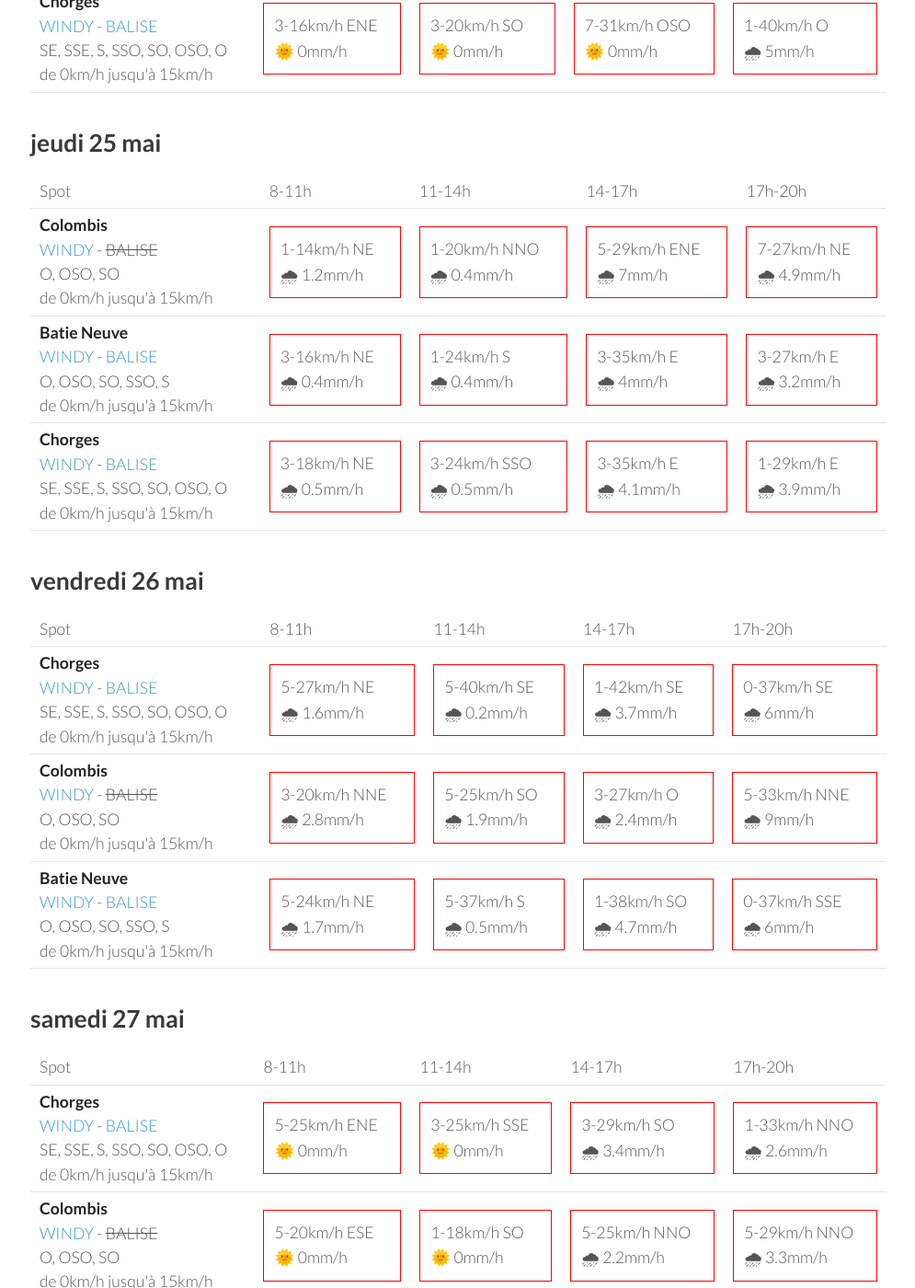
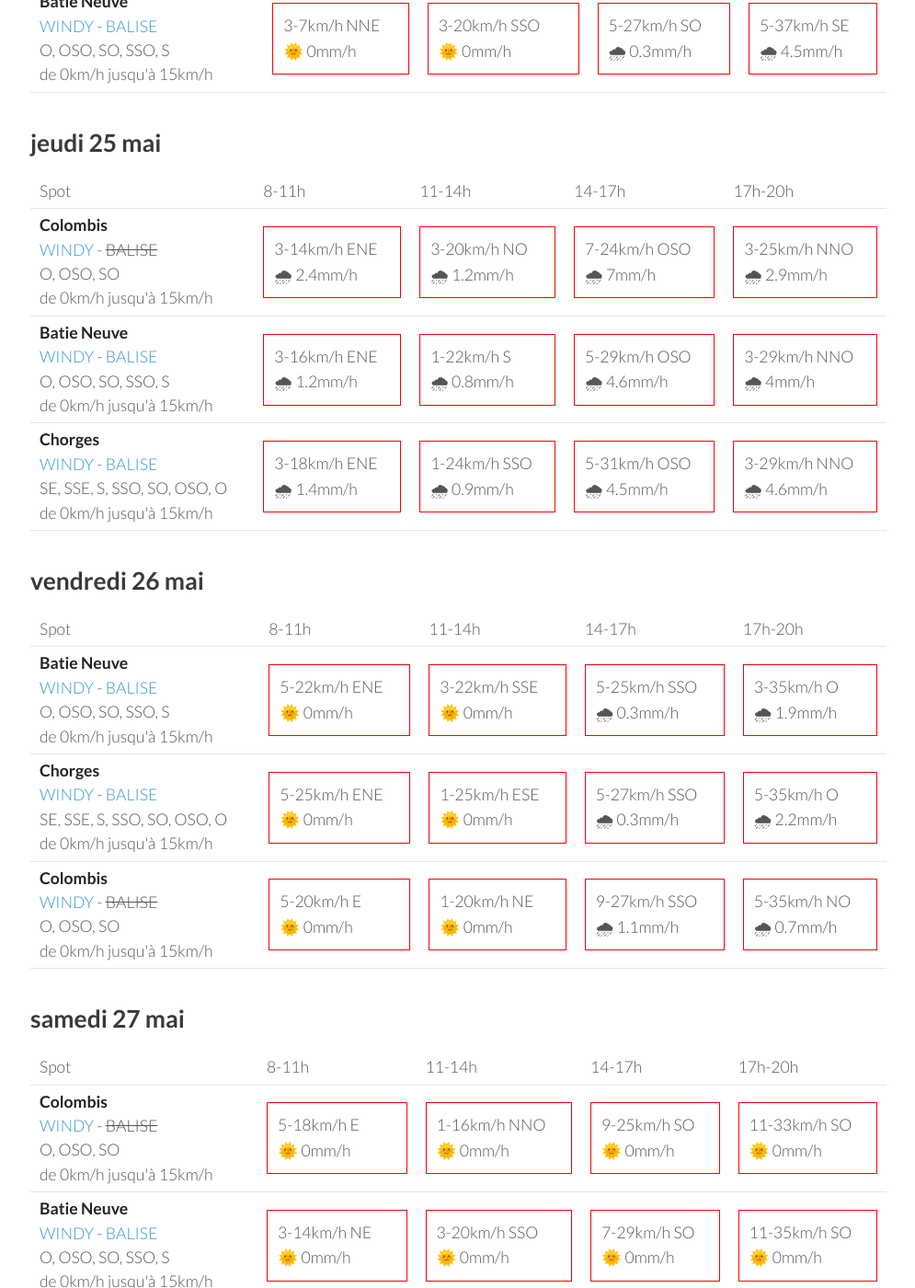
Before and after one commit to parapente-dans-le-nord/parapente-dans-le-nord.github.io, a Jekyll site: the page built from serre_poncon.markdown, in a window 1280 px wide and 1400 px high, scrolled down 1568 px. Shown: the whole window at 92% size, without its empty margins (25-1020 px from the left). Built offline with Jekyll 4.4.1, drawn with Linux system fonts in a browser that asks for light colours; some of the changed text lies outside the part shown.

Commit message:
update index.markdown

```diff
--- a/serre_poncon.markdown
+++ b/serre_poncon.markdown
@@ -25,27 +25,27 @@ page mise à jour le lundi 22 mai 17:31
         <td><strong>Batie Neuve</strong><br><a href="https://windy.com/44.584/6.236?44.559,6.262,10,m:eTtagly">WINDY</a> - <span class=""><a href="https://www.openwindmap.org/PP554">BALISE</a> </span><br> <span class="vent-favorable">O, OSO, SO, SSO, S</span><br><span class="force-vent">de 0km/h jusqu'à 15km/h</span> </td>
 
             <td><div class="not-flyable"><p>0-0km/h NA</p><p>🌧️ 0mm/h</p></div></td>
-            <td><div class="flyable"><p>5-14km/h SO</p><p>🌞 0mm/h</p></div></td>
-            <td><div class="not-flyable"><p>3-18km/h N</p><p>🌞 6mm/h</p></div></td>
-            <td><div class="not-flyable"><p>7-22km/h O</p><p>🌞 0.3mm/h</p></div></td>
+            <td><div class="not-flyable"><p>0-0km/h NA</p><p>🌧️ 0mm/h</p></div></td>
+            <td><div class="not-flyable"><p>0-0km/h NA</p><p>🌧️ 0mm/h</p></div></td>
+            <td><div class="not-flyable"><p>5-20km/h OSO</p><p>🌞 0mm/h</p></div></td>
+
+    </tr>
+<tr>
+        <td><strong>Colombis</strong><br><a href="https://windy.com/44.494/6.216?44.559,6.262,10">WINDY</a> - <span class="no-balise"> BALISE </span><br> <span class="vent-favorable">O, OSO, SO</span><br><span class="force-vent">de 0km/h jusqu'à 15km/h</span> </td>
+
+            <td><div class="not-flyable"><p>0-0km/h NA</p><p>🌧️ 0mm/h</p></div></td>
+            <td><div class="not-flyable"><p>0-0km/h NA</p><p>🌧️ 0mm/h</p></div></td>
+            <td><div class="not-flyable"><p>0-0km/h NA</p><p>🌧️ 0mm/h</p></div></td>
+            <td><div class="not-flyable"><p>5-11km/h S</p><p>🌞 0mm/h</p></div></td>
 
     </tr>
 <tr>
         <td><strong>Chorges</strong><br><a href="https://windy.com/44.578/6.280?44.559,6.262,10">WINDY</a> - <span class=""><a href="https://www.openwindmap.org/PP554">BALISE</a> </span><br> <span class="vent-favorable">SE, SSE, S, SSO, SO, OSO, O</span><br><span class="force-vent">de 0km/h jusqu'à 15km/h</span> </td>
 
             <td><div class="not-flyable"><p>0-0km/h NA</p><p>🌧️ 0mm/h</p></div></td>
-            <td><div class="not-flyable"><p>7-16km/h OSO</p><p>🌞 0mm/h</p></div></td>
-            <td><div class="not-flyable"><p>5-14km/h ESE</p><p>🌞 2.7mm/h</p></div></td>
-            <td><div class="not-flyable"><p>9-20km/h O</p><p>🌞 0mm/h</p></div></td>
-
-    </tr>
-<tr>
-        <td><strong>Colombis</strong><br><a href="https://windy.com/44.494/6.216?44.559,6.262,10">WINDY</a> - <span class="no-balise"> BALISE </span><br> <span class="vent-favorable">O, OSO, SO</span><br><span class="force-vent">de 0km/h jusqu'à 15km/h</span> </td>
-
             <td><div class="not-flyable"><p>0-0km/h NA</p><p>🌧️ 0mm/h</p></div></td>
-            <td><div class="not-flyable"><p>7-20km/h E</p><p>🌞 0mm/h</p></div></td>
-            <td><div class="not-flyable"><p>12-35km/h SO</p><p>🌞 0mm/h</p></div></td>
-            <td><div class="not-flyable"><p>9-27km/h OSO</p><p>🌞 0mm/h</p></div></td>
+            <td><div class="not-flyable"><p>0-0km/h NA</p><p>🌧️ 0mm/h</p></div></td>
+            <td><div class="not-flyable"><p>7-18km/h SO</p><p>🌞 0mm/h</p></div></td>
 
     </tr>
 
@@ -69,28 +69,28 @@ page mise à jour le lundi 22 mai 17:31
 
             <td><div class="not-flyable"><p>3-7km/h NNE</p><p>🌞 0mm/h</p></div></td>
             <td><div class="flyable"><p>5-14km/h SO</p><p>🌞 0mm/h</p></div></td>
-            <td><div class="not-flyable"><p>11-25km/h SO</p><p>🌞 0mm/h</p></div></td>
-            <td><div class="not-flyable"><p>5-24km/h NE</p><p>🌧 0.2mm/h</p></div></td>
+            <td><div class="not-flyable"><p>9-22km/h OSO</p><p>🌞 0mm/h</p></div></td>
+            <td><div class="not-flyable"><p>9-24km/h SO</p><p>🌞 0mm/h</p></div></td>
 
 
     </tr>
 <tr>
         <td><strong>Chorges</strong><br><a href="https://windy.com/44.578/6.280?44.559,6.262,10">WINDY</a> - <span class=""><a href="https://www.openwindmap.org/PP554">BALISE</a> </span><br> <span class="vent-favorable">SE, SSE, S, SSO, SO, OSO, O</span><br><span class="force-vent">de 0km/h jusqu'à 15km/h</span> </td>
 
-            <td><div class="not-flyable"><p>1-7km/h N</p><p>🌞 0mm/h</p></div></td>
+            <td><div class="not-flyable"><p>3-7km/h NNE</p><p>🌞 0mm/h</p></div></td>
             <td><div class="flyable"><p>5-12km/h SO</p><p>🌞 0mm/h</p></div></td>
-            <td><div class="not-flyable"><p>11-22km/h SO</p><p>🌞 0mm/h</p></div></td>
-            <td><div class="not-flyable"><p>18-29km/h NNO</p><p>🌧 1.6mm/h</p></div></td>
+            <td><div class="not-flyable"><p>9-22km/h OSO</p><p>🌞 0mm/h</p></div></td>
+            <td><div class="not-flyable"><p>5-22km/h SSO</p><p>🌧 0.3mm/h</p></div></td>
 
 
     </tr>
 <tr>
         <td><strong>Colombis</strong><br><a href="https://windy.com/44.494/6.216?44.559,6.262,10">WINDY</a> - <span class="no-balise"> BALISE </span><br> <span class="vent-favorable">O, OSO, SO</span><br><span class="force-vent">de 0km/h jusqu'à 15km/h</span> </td>
 
-            <td><div class="not-flyable"><p>7-16km/h ENE</p><p>🌞 0mm/h</p></div></td>
-            <td><div class="not-flyable"><p>7-16km/h SSE</p><p>🌞 0mm/h</p></div></td>
-            <td><div class="not-flyable"><p>7-24km/h OSO</p><p>🌞 0mm/h</p></div></td>
-            <td><div class="not-flyable"><p>11-27km/h SSO</p><p>🌞 0mm/h</p></div></td>
+            <td><div class="not-flyable"><p>11-24km/h NE</p><p>🌞 0mm/h</p></div></td>
+            <td><div class="not-flyable"><p>7-20km/h SE</p><p>🌞 0mm/h</p></div></td>
+            <td><div class="not-flyable"><p>9-25km/h OSO</p><p>🌞 0mm/h</p></div></td>
+            <td><div class="not-flyable"><p>11-27km/h SO</p><p>🌞 0mm/h</p></div></td>
 
 
     </tr>
@@ -113,30 +113,30 @@ page mise à jour le lundi 22 mai 17:31
 <tr>
         <td><strong>Colombis</strong><br><a href="https://windy.com/44.494/6.216?44.559,6.262,10">WINDY</a> - <span class="no-balise"> BALISE </span><br> <span class="vent-favorable">O, OSO, SO</span><br><span class="force-vent">de 0km/h jusqu'à 15km/h</span> </td>
 
-            <td><div class="not-flyable"><p>5-14km/h E</p><p>🌞 0mm/h</p></div></td>
-            <td><div class="not-flyable"><p>1-14km/h NO</p><p>🌞 0mm/h</p></div></td>
-            <td><div class="not-flyable"><p>7-27km/h O</p><p>🌞 0mm/h</p></div></td>
-            <td><div class="not-flyable"><p>1-42km/h NNO</p><p>🌧 4.4mm/h</p></div></td>
+            <td><div class="not-flyable"><p>7-16km/h NE</p><p>🌞 0mm/h</p></div></td>
+            <td><div class="not-flyable"><p>1-14km/h ONO</p><p>🌞 0mm/h</p></div></td>
+            <td><div class="not-flyable"><p>3-25km/h O</p><p>🌧 0.4mm/h</p></div></td>
+            <td><div class="not-flyable"><p>7-35km/h E</p><p>🌧 2.6mm/h</p></div></td>
+
+
+    </tr>
+<tr>
+        <td><strong>Chorges</strong><br><a href="https://windy.com/44.578/6.280?44.559,6.262,10">WINDY</a> - <span class=""><a href="https://www.openwindmap.org/PP554">BALISE</a> </span><br> <span class="vent-favorable">SE, SSE, S, SSO, SO, OSO, O</span><br><span class="force-vent">de 0km/h jusqu'à 15km/h</span> </td>
+
+            <td><div class="not-flyable"><p>3-7km/h NNE</p><p>🌞 0mm/h</p></div></td>
+            <td><div class="not-flyable"><p>3-20km/h SO</p><p>🌞 0mm/h</p></div></td>
+            <td><div class="not-flyable"><p>5-29km/h SO</p><p>🌧 0.4mm/h</p></div></td>
+            <td><div class="not-flyable"><p>5-37km/h SE</p><p>🌧 3.9mm/h</p></div></td>
 
 
     </tr>
 <tr>
         <td><strong>Batie Neuve</strong><br><a href="https://windy.com/44.584/6.236?44.559,6.262,10,m:eTtagly">WINDY</a> - <span class=""><a href="https://www.openwindmap.org/PP554">BALISE</a> </span><br> <span class="vent-favorable">O, OSO, SO, SSO, S</span><br><span class="force-vent">de 0km/h jusqu'à 15km/h</span> </td>
 
-            <td><div class="not-flyable"><p>3-14km/h NE</p><p>🌞 0mm/h</p></div></td>
+            <td><div class="not-flyable"><p>3-7km/h NNE</p><p>🌞 0mm/h</p></div></td>
             <td><div class="not-flyable"><p>3-20km/h SSO</p><p>🌞 0mm/h</p></div></td>
-            <td><div class="not-flyable"><p>7-29km/h SO</p><p>🌞 0mm/h</p></div></td>
-            <td><div class="not-flyable"><p>0-40km/h ONO</p><p>🌧 7mm/h</p></div></td>
-
-
-    </tr>
-<tr>
-        <td><strong>Chorges</strong><br><a href="https://windy.com/44.578/6.280?44.559,6.262,10">WINDY</a> - <span class=""><a href="https://www.openwindmap.org/PP554">BALISE</a> </span><br> <span class="vent-favorable">SE, SSE, S, SSO, SO, OSO, O</span><br><span class="force-vent">de 0km/h jusqu'à 15km/h</span> </td>
-
-            <td><div class="not-flyable"><p>3-16km/h ENE</p><p>🌞 0mm/h</p></div></td>
-            <td><div class="not-flyable"><p>3-20km/h SO</p><p>🌞 0mm/h</p></div></td>
-            <td><div class="not-flyable"><p>7-31km/h OSO</p><p>🌞 0mm/h</p></div></td>
-            <td><div class="not-flyable"><p>1-40km/h O</p><p>🌧 5mm/h</p></div></td>
+            <td><div class="not-flyable"><p>5-27km/h SO</p><p>🌧 0.3mm/h</p></div></td>
+            <td><div class="not-flyable"><p>5-37km/h SE</p><p>🌧 4.5mm/h</p></div></td>
 
 
     </tr>
@@ -159,30 +159,30 @@ page mise à jour le lundi 22 mai 17:31
 <tr>
         <td><strong>Colombis</strong><br><a href="https://windy.com/44.494/6.216?44.559,6.262,10">WINDY</a> - <span class="no-balise"> BALISE </span><br> <span class="vent-favorable">O, OSO, SO</span><br><span class="force-vent">de 0km/h jusqu'à 15km/h</span> </td>
 
-            <td><div class="not-flyable"><p>1-14km/h NE</p><p>🌧 1.2mm/h</p></div></td>
-            <td><div class="not-flyable"><p>1-20km/h NNO</p><p>🌧 0.4mm/h</p></div></td>
-            <td><div class="not-flyable"><p>5-29km/h ENE</p><p>🌧 7mm/h</p></div></td>
-            <td><div class="not-flyable"><p>7-27km/h NE</p><p>🌧 4.9mm/h</p></div></td>
+            <td><div class="not-flyable"><p>3-14km/h ENE</p><p>🌧 2.4mm/h</p></div></td>
+            <td><div class="not-flyable"><p>3-20km/h NO</p><p>🌧 1.2mm/h</p></div></td>
+            <td><div class="not-flyable"><p>7-24km/h OSO</p><p>🌧 7mm/h</p></div></td>
+            <td><div class="not-flyable"><p>3-25km/h NNO</p><p>🌧 2.9mm/h</p></div></td>
 
 
     </tr>
 <tr>
         <td><strong>Batie Neuve</strong><br><a href="https://windy.com/44.584/6.236?44.559,6.262,10,m:eTtagly">WINDY</a> - <span class=""><a href="https://www.openwindmap.org/PP554">BALISE</a> </span><br> <span class="vent-favorable">O, OSO, SO, SSO, S</span><br><span class="force-vent">de 0km/h jusqu'à 15km/h</span> </td>
 
-            <td><div class="not-flyable"><p>3-16km/h NE</p><p>🌧 0.4mm/h</p></div></td>
-            <td><div class="not-flyable"><p>1-24km/h S</p><p>🌧 0.4mm/h</p></div></td>
-            <td><div class="not-flyable"><p>3-35km/h E</p><p>🌧 4mm/h</p></div></td>
-            <td><div class="not-flyable"><p>3-27km/h E</p><p>🌧 3.2mm/h</p></div></td>
+            <td><div class="not-flyable"><p>3-16km/h ENE</p><p>🌧 1.2mm/h</p></div></td>
+            <td><div class="not-flyable"><p>1-22km/h S</p><p>🌧 0.8mm/h</p></div></td>
+            <td><div class="not-flyable"><p>5-29km/h OSO</p><p>🌧 4.6mm/h</p></div></td>
+            <td><div class="not-flyable"><p>3-29km/h NNO</p><p>🌧 4mm/h</p></div></td>
 
 
     </tr>
 <tr>
         <td><strong>Chorges</strong><br><a href="https://windy.com/44.578/6.280?44.559,6.262,10">WINDY</a> - <span class=""><a href="https://www.openwindmap.org/PP554">BALISE</a> </span><br> <span class="vent-favorable">SE, SSE, S, SSO, SO, OSO, O</span><br><span class="force-vent">de 0km/h jusqu'à 15km/h</span> </td>
 
-            <td><div class="not-flyable"><p>3-18km/h NE</p><p>🌧 0.5mm/h</p></div></td>
-            <td><div class="not-flyable"><p>3-24km/h SSO</p><p>🌧 0.5mm/h</p></div></td>
-            <td><div class="not-flyable"><p>3-35km/h E</p><p>🌧 4.1mm/h</p></div></td>
-            <td><div class="not-flyable"><p>1-29km/h E</p><p>🌧 3.9mm/h</p></div></td>
+            <td><div class="not-flyable"><p>3-18km/h ENE</p><p>🌧 1.4mm/h</p></div></td>
+            <td><div class="not-flyable"><p>1-24km/h SSO</p><p>🌧 0.9mm/h</p></div></td>
+            <td><div class="not-flyable"><p>5-31km/h OSO</p><p>🌧 4.5mm/h</p></div></td>
+            <td><div class="not-flyable"><p>3-29km/h NNO</p><p>🌧 4.6mm/h</p></div></td>
 
 
     </tr>
@@ -203,32 +203,32 @@ page mise à jour le lundi 22 mai 17:31
       <td>17h-20h</td>
     </tr>
 <tr>
+        <td><strong>Batie Neuve</strong><br><a href="https://windy.com/44.584/6.236?44.559,6.262,10,m:eTtagly">WINDY</a> - <span class=""><a href="https://www.openwindmap.org/PP554">BALISE</a> </span><br> <span class="vent-favorable">O, OSO, SO, SSO, S</span><br><span class="force-vent">de 0km/h jusqu'à 15km/h</span> </td>
+
+            <td><div class="not-flyable"><p>5-22km/h ENE</p><p>🌞 0mm/h</p></div></td>
+            <td><div class="not-flyable"><p>3-22km/h SSE</p><p>🌞 0mm/h</p></div></td>
+            <td><div class="not-flyable"><p>5-25km/h SSO</p><p>🌧 0.3mm/h</p></div></td>
+            <td><div class="not-flyable"><p>3-35km/h O</p><p>🌧 1.9mm/h</p></div></td>
+
+
+    </tr>
+<tr>
         <td><strong>Chorges</strong><br><a href="https://windy.com/44.578/6.280?44.559,6.262,10">WINDY</a> - <span class=""><a href="https://www.openwindmap.org/PP554">BALISE</a> </span><br> <span class="vent-favorable">SE, SSE, S, SSO, SO, OSO, O</span><br><span class="force-vent">de 0km/h jusqu'à 15km/h</span> </td>
 
-            <td><div class="not-flyable"><p>5-27km/h NE</p><p>🌧 1.6mm/h</p></div></td>
-            <td><div class="not-flyable"><p>5-40km/h SE</p><p>🌧 0.2mm/h</p></div></td>
-            <td><div class="not-flyable"><p>1-42km/h SE</p><p>🌧 3.7mm/h</p></div></td>
-            <td><div class="not-flyable"><p>0-37km/h SE</p><p>🌧 6mm/h</p></div></td>
+            <td><div class="not-flyable"><p>5-25km/h ENE</p><p>🌞 0mm/h</p></div></td>
+            <td><div class="not-flyable"><p>1-25km/h ESE</p><p>🌞 0mm/h</p></div></td>
+            <td><div class="not-flyable"><p>5-27km/h SSO</p><p>🌧 0.3mm/h</p></div></td>
+            <td><div class="not-flyable"><p>5-35km/h O</p><p>🌧 2.2mm/h</p></div></td>
 
 
     </tr>
 <tr>
         <td><strong>Colombis</strong><br><a href="https://windy.com/44.494/6.216?44.559,6.262,10">WINDY</a> - <span class="no-balise"> BALISE </span><br> <span class="vent-favorable">O, OSO, SO</span><br><span class="force-vent">de 0km/h jusqu'à 15km/h</span> </td>
 
-            <td><div class="not-flyable"><p>3-20km/h NNE</p><p>🌧 2.8mm/h</p></div></td>
-            <td><div class="not-flyable"><p>5-25km/h SO</p><p>🌧 1.9mm/h</p></div></td>
-            <td><div class="not-flyable"><p>3-27km/h O</p><p>🌧 2.4mm/h</p></div></td>
-            <td><div class="not-flyable"><p>5-33km/h NNE</p><p>🌧 9mm/h</p></div></td>
-
-
-    </tr>
-<tr>
-        <td><strong>Batie Neuve</strong><br><a href="https://windy.com/44.584/6.236?44.559,6.262,10,m:eTtagly">WINDY</a> - <span class=""><a href="https://www.openwindmap.org/PP554">BALISE</a> </span><br> <span class="vent-favorable">O, OSO, SO, SSO, S</span><br><span class="force-vent">de 0km/h jusqu'à 15km/h</span> </td>
-
-            <td><div class="not-flyable"><p>5-24km/h NE</p><p>🌧 1.7mm/h</p></div></td>
-            <td><div class="not-flyable"><p>5-37km/h S</p><p>🌧 0.5mm/h</p></div></td>
-            <td><div class="not-flyable"><p>1-38km/h SO</p><p>🌧 4.7mm/h</p></div></td>
-            <td><div class="not-flyable"><p>0-37km/h SSE</p><p>🌧 6mm/h</p></div></td>
+            <td><div class="not-flyable"><p>5-20km/h E</p><p>🌞 0mm/h</p></div></td>
+            <td><div class="not-flyable"><p>1-20km/h NE</p><p>🌞 0mm/h</p></div></td>
+            <td><div class="not-flyable"><p>9-27km/h SSO</p><p>🌧 1.1mm/h</p></div></td>
+            <td><div class="not-flyable"><p>5-35km/h NO</p><p>🌧 0.7mm/h</p></div></td>
 
 
     </tr>
@@ -249,32 +249,32 @@ page mise à jour le lundi 22 mai 17:31
       <td>17h-20h</td>
     </tr>
 <tr>
-        <td><strong>Chorges</strong><br><a href="https://windy.com/44.578/6.280?44.559,6.262,10">WINDY</a> - <span class=""><a href="https://www.openwindmap.org/PP554">BALISE</a> </span><br> <span class="vent-favorable">SE, SSE, S, SSO, SO, OSO, O</span><br><span class="force-vent">de 0km/h jusqu'à 15km/h</span> </td>
-
-            <td><div class="not-flyable"><p>5-25km/h ENE</p><p>🌞 0mm/h</p></div></td>
-            <td><div class="not-flyable"><p>3-25km/h SSE</p><p>🌞 0mm/h</p></div></td>
-            <td><div class="not-flyable"><p>3-29km/h SO</p><p>🌧 3.4mm/h</p></div></td>
-            <td><div class="not-flyable"><p>1-33km/h NNO</p><p>🌧 2.6mm/h</p></div></td>
-
-
-    </tr>
-<tr>
         <td><strong>Colombis</strong><br><a href="https://windy.com/44.494/6.216?44.559,6.262,10">WINDY</a> - <span class="no-balise"> BALISE </span><br> <span class="vent-favorable">O, OSO, SO</span><br><span class="force-vent">de 0km/h jusqu'à 15km/h</span> </td>
 
-            <td><div class="not-flyable"><p>5-20km/h ESE</p><p>🌞 0mm/h</p></div></td>
-            <td><div class="not-flyable"><p>1-18km/h SO</p><p>🌞 0mm/h</p></div></td>
-            <td><div class="not-flyable"><p>5-25km/h NNO</p><p>🌧 2.2mm/h</p></div></td>
-            <td><div class="not-flyable"><p>5-29km/h NNO</p><p>🌧 3.3mm/h</p></div></td>
+            <td><div class="not-flyable"><p>5-18km/h E</p><p>🌞 0mm/h</p></div></td>
+            <td><div class="not-flyable"><p>1-16km/h NNO</p><p>🌞 0mm/h</p></div></td>
+            <td><div class="not-flyable"><p>9-25km/h SO</p><p>🌞 0mm/h</p></div></td>
+            <td><div class="not-flyable"><p>11-33km/h SO</p><p>🌞 0mm/h</p></div></td>
 
 
     </tr>
 <tr>
         <td><strong>Batie Neuve</strong><br><a href="https://windy.com/44.584/6.236?44.559,6.262,10,m:eTtagly">WINDY</a> - <span class=""><a href="https://www.openwindmap.org/PP554">BALISE</a> </span><br> <span class="vent-favorable">O, OSO, SO, SSO, S</span><br><span class="force-vent">de 0km/h jusqu'à 15km/h</span> </td>
 
-            <td><div class="not-flyable"><p>5-20km/h NE</p><p>🌞 0mm/h</p></div></td>
-            <td><div class="not-flyable"><p>3-24km/h SSE</p><p>🌞 0mm/h</p></div></td>
-            <td><div class="not-flyable"><p>3-29km/h S</p><p>🌧 2.8mm/h</p></div></td>
-            <td><div class="not-flyable"><p>1-33km/h NNO</p><p>🌧 2.1mm/h</p></div></td>
+            <td><div class="not-flyable"><p>3-14km/h NE</p><p>🌞 0mm/h</p></div></td>
+            <td><div class="not-flyable"><p>3-20km/h SSO</p><p>🌞 0mm/h</p></div></td>
+            <td><div class="not-flyable"><p>7-29km/h SO</p><p>🌞 0mm/h</p></div></td>
+            <td><div class="not-flyable"><p>11-35km/h SO</p><p>🌞 0mm/h</p></div></td>
+
+
+    </tr>
+<tr>
+        <td><strong>Chorges</strong><br><a href="https://windy.com/44.578/6.280?44.559,6.262,10">WINDY</a> - <span class=""><a href="https://www.openwindmap.org/PP554">BALISE</a> </span><br> <span class="vent-favorable">SE, SSE, S, SSO, SO, OSO, O</span><br><span class="force-vent">de 0km/h jusqu'à 15km/h</span> </td>
+
+            <td><div class="not-flyable"><p>5-18km/h ENE</p><p>🌞 0mm/h</p></div></td>
+            <td><div class="not-flyable"><p>1-22km/h SSO</p><p>🌞 0mm/h</p></div></td>
+            <td><div class="not-flyable"><p>7-31km/h SO</p><p>🌞 0mm/h</p></div></td>
+            <td><div class="not-flyable"><p>11-37km/h SO</p><p>🌞 0mm/h</p></div></td>
 
 
     </tr>
```
Also changed, not shown: other parts of serre_poncon.markdown (+1 -1 lines).
